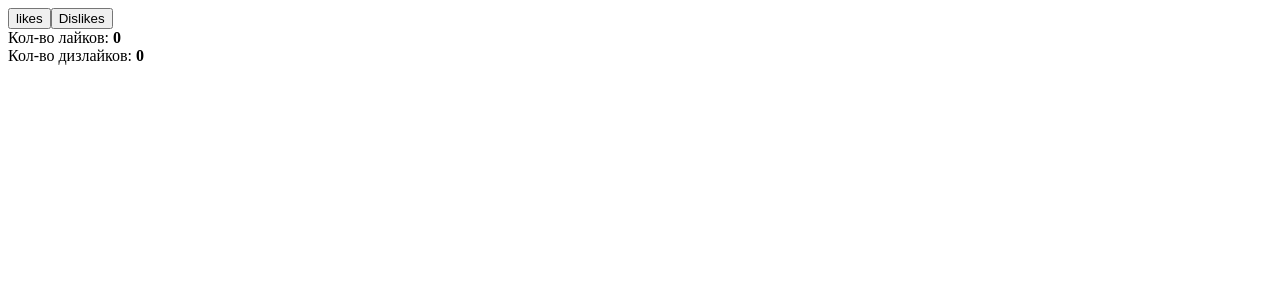
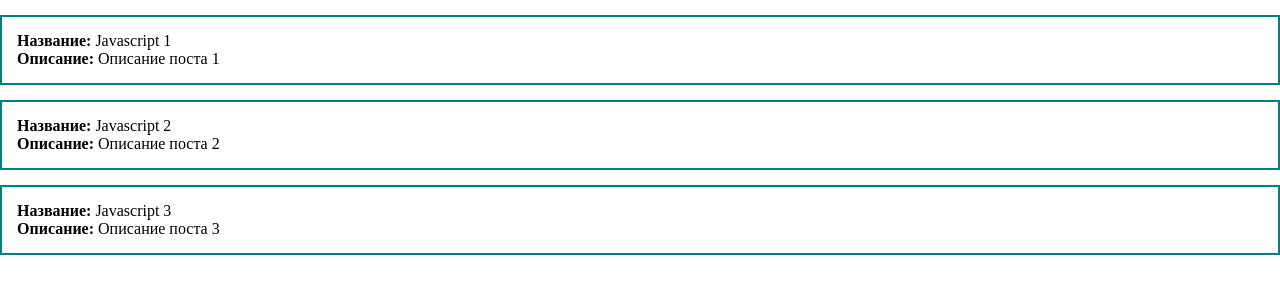
Before and after one commit to videokurs12/vue3-fundamentalniy-curs, a Vue app: page / in a window 1280 px wide. Shown: the top 300 px of the page. Built offline with nearby package versions, Linux system fonts and the light colour scheme.

Commit message:
Отрисовываем определенное кол-во постов на основании какого-то массива

```diff
--- a/src/App.vue
+++ b/src/App.vue
@@ -1,9 +1,9 @@
 <template>
 <div>
-  <button v-on:click="addLike">likes</button> <!-- v-on:click= слушатель события -->
-  <button @click="addDislike">Dislikes</button> <!-- v-on:click= слушатель события, новый синтаксис -->
-  <div>Кол-во лайков: <strong>{{ likes }}</strong></div>
-  <div>Кол-во дизлайков: <strong>{{ dislikes }}</strong></div>
+  <div class="post" v-for="post in posts">
+    <div><strong>Название:</strong> {{ post.title }}</div>
+    <div><strong>Описание:</strong> {{ post.body }}</div>
+  </div>
 </div>
 </template>
 
@@ -11,21 +11,31 @@
 export default {
   data() {
     return {
-      likes: 0,
-      dislikes: 0,
+      posts: [
+        {id: 1, title: 'Javascript 1', body: 'Описание поста 1'},
+        {id: 1, title: 'Javascript 2', body: 'Описание поста 2'},
+        {id: 1, title: 'Javascript 3', body: 'Описание поста 3'},
+      ]
     }
   },
   methods: {
-    addLike() {
-      this.likes += 1;
-    },
-    addDislike() {
-      this.dislikes +=1;
-    }
+
   }
 }
 </script>
 
-<style scoped>
+<style>
+*{
+  margin: 0;
+  padding: 0;
+  box-sizing: border-box;
+}
+
+.post {
+  padding: 15px;
+  border: 2px solid teal;
+  margin-top: 15px;
+}
+
 
 </style>
```
